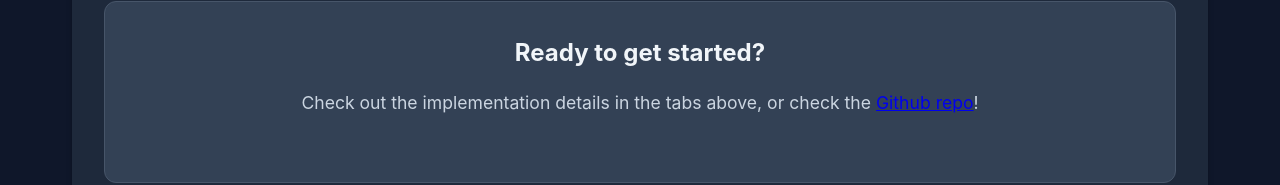
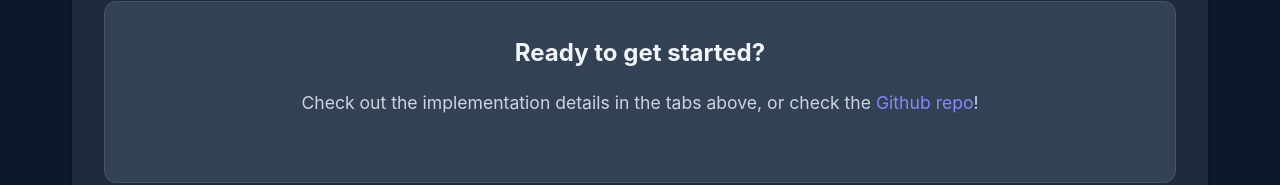
Before and after one commit to sntxrr/ephemeral-github-action-deployer, a React (Vite) app: page / in a window 1280 px wide. Shown: the part 1207-1392 px from the top of the page. Built offline with nearby package versions, Linux system fonts and the light colour scheme.

Commit message:
Fix GitHub link styling in CTA section to match footer links

```diff
--- a/src/App.css
+++ b/src/App.css
@@ -261,6 +261,17 @@ body {
   font-size: 1.1rem;
 }
 
+.cta-section a {
+  color: var(--footer-link);
+  text-decoration: none;
+  transition: color 0.3s ease;
+}
+
+.cta-section a:hover {
+  color: var(--footer-link-hover);
+  text-decoration: underline;
+}
+
 /* Code sections */
 .code-section h2 {
   font-size: 1.8rem;
```
